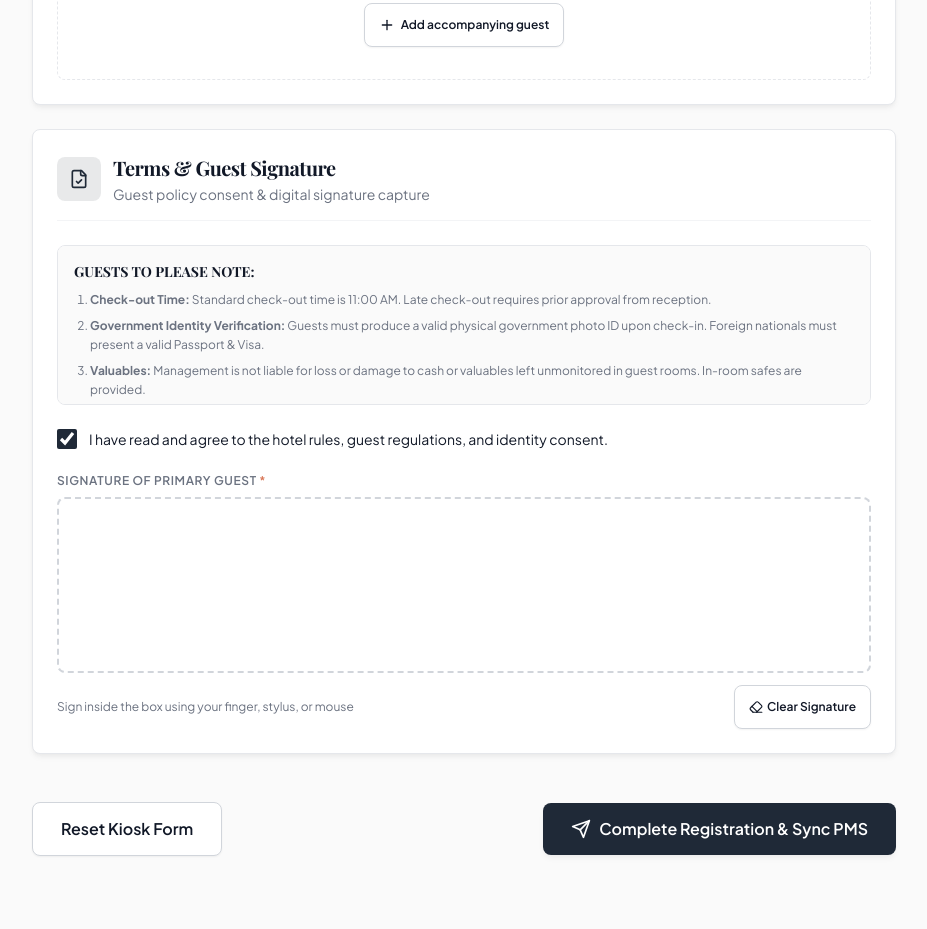
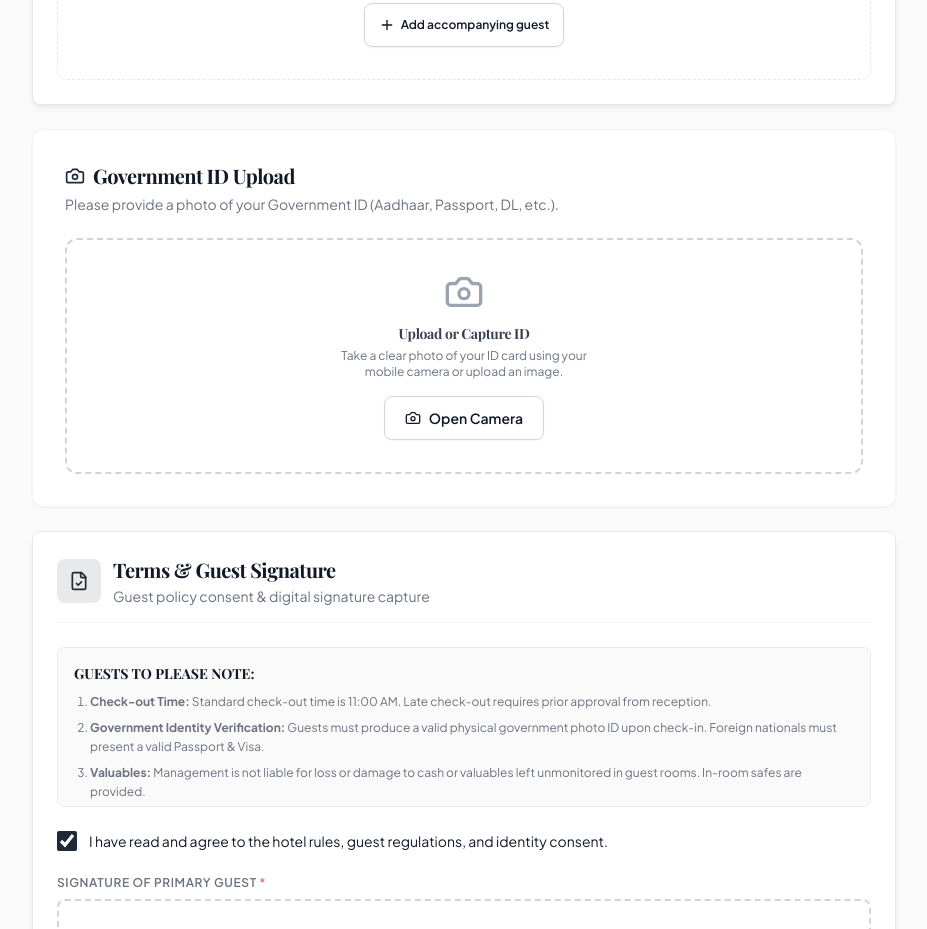
Before and after one commit to bijeshsingha/hotel-kiosk, a Next.js app: page /check-in in a window 1280 px wide. Shown: the part 1920-2849 px from the top of the page, without its empty margins (176-1103 px from the left). Built offline with nearby package versions, Linux system fonts and the light colour scheme; a web font is replaced by a local one.

Commit message:
feat: add secure ID image uploads with client compression

```diff
--- a/app/api/pms-sync/route.ts
+++ b/app/api/pms-sync/route.ts
@@ -32,6 +32,7 @@
       foreignerDetails: data.foreignerDetails,
       termsAccepted: data.termsAccepted,
       signatureDataUrl: data.signatureDataUrl,
+      idImageUrl: data.idImageUrl,
     });
 
     console.log('\n=======================================================');
--- a/components/GuestDetailModal.tsx
+++ b/components/GuestDetailModal.tsx
@@ -191,6 +191,14 @@
               </Button>
             </div>
           </div>
+
+          {/* Government ID Image (no-print) */}
+          {record.idImageUrl && (
+            <div className="no-print bg-gray-50 border border-gray-200 rounded-lg p-4 mt-6">
+              <h3 className="text-sm font-bold font-heading text-gray-900 mb-2">Government ID</h3>
+              <img src={record.idImageUrl} alt="Government ID" className="max-h-[300px] rounded border border-gray-300 bg-white object-contain" />
+            </div>
+          )}
 
           {/* Official Printable Header */}
           <div className="border-b-2 border-gray-900 pb-4 text-center">
--- a/components/GuestRegistrationForm.tsx
+++ b/components/GuestRegistrationForm.tsx
@@ -8,6 +8,7 @@
 import CoGuestsSection from './CoGuestsSection';
 import ForeignerSection from './ForeignerSection';
 import SignatureSection from './SignatureSection';
+import IdUploadSection from './IdUploadSection';
 import { Card } from '@/components/ui/card';
 import { Button } from '@/components/ui/button';
 import { Send, CheckCircle, RefreshCw, AlertCircle } from 'lucide-react';
@@ -75,6 +76,7 @@
       },
       termsAccepted: true,
       signatureDataUrl: '',
+      idImageUrl: '',
     },
   });
 
@@ -163,6 +165,7 @@
       },
       termsAccepted: true,
       signatureDataUrl: '',
+      idImageUrl: '',
     });
     setSubmittedRegId(null);
     setPrimaryGuestName('');
@@ -225,6 +228,13 @@
       {/* Conditional Foreigner Section */}
       <ForeignerSection register={register} errors={errors} setValue={setValue} isForeigner={isForeigner} />
 
+
+      {/* ID Upload Section */}
+      <IdUploadSection
+        onImageCaptured={(base64) => setValue('idImageUrl', base64 || '', { shouldValidate: true })}
+        error={errors.idImageUrl?.message}
+      />
+
       {/* Signature & Terms Section */}
       <SignatureSection register={register} errors={errors} setValue={setValue} signatureDataUrl={signatureDataUrl} />
 
--- /dev/null
+++ b/components/IdUploadSection.tsx
@@ -0,0 +1,97 @@
+import React, { useRef, useState } from 'react';
+import { Camera, Upload, CheckCircle2, X } from 'lucide-react';
+import { Button } from '@/components/ui/button';
+
+interface IdUploadSectionProps {
+  onImageCaptured: (base64Image: string | null) => void;
+  error?: string;
+}
+
+export default function IdUploadSection({ onImageCaptured, error }: IdUploadSectionProps) {
+  const [imagePreview, setImagePreview] = useState<string | null>(null);
+  const fileInputRef = useRef<HTMLInputElement>(null);
+
+  const processImage = (file: File) => {
+    const reader = new FileReader();
+    reader.onload = (e) => {
+      const img = new Image();
+      img.onload = () => {
+        const canvas = document.createElement('canvas');
+        const MAX_WIDTH = 800;
+        const scaleSize = MAX_WIDTH / img.width;
+        canvas.width = MAX_WIDTH;
+        canvas.height = img.height * scaleSize;
+
+        const ctx = canvas.getContext('2d');
+        ctx?.drawImage(img, 0, 0, canvas.width, canvas.height);
+
+        // Compress heavily for storage (0.5 quality JPEG)
+        const compressedBase64 = canvas.toDataURL('image/jpeg', 0.5);
+        setImagePreview(compressedBase64);
+        onImageCaptured(compressedBase64);
+      };
+      img.src = e.target?.result as string;
+    };
+    reader.readAsDataURL(file);
+  };
+
+  const handleFileChange = (e: React.ChangeEvent<HTMLInputElement>) => {
+    if (e.target.files && e.target.files[0]) {
+      processImage(e.target.files[0]);
+    }
+  };
+
+  const handleRemove = () => {
+    setImagePreview(null);
+    onImageCaptured(null);
+    if (fileInputRef.current) {
+      fileInputRef.current.value = '';
+    }
+  };
+
+  return (
+    <div className="bg-white rounded-xl shadow-sm border border-gray-100 p-6 md:p-8 animate-fadeIn">
+      <div className="mb-6">
+        <h2 className="text-xl font-heading font-bold text-gray-900 flex items-center">
+          <Camera className="w-5 h-5 mr-2 text-primary" /> Government ID Upload
+        </h2>
+        <p className="text-sm text-gray-500 mt-1">Please provide a photo of your Government ID (Aadhaar, Passport, DL, etc.).</p>
+      </div>
+
+      {!imagePreview ? (
+        <div className="border-2 border-dashed border-gray-300 rounded-xl p-8 text-center flex flex-col items-center justify-center hover:bg-gray-50 transition-colors">
+          <input
+            type="file"
+            accept="image/*"
+            capture="environment"
+            className="hidden"
+            ref={fileInputRef}
+            onChange={handleFileChange}
+          />
+          <Camera className="w-10 h-10 text-gray-400 mb-3" />
+          <h3 className="text-sm font-bold text-gray-700 mb-1">Upload or Capture ID</h3>
+          <p className="text-xs text-gray-500 mb-4 max-w-[250px]">Take a clear photo of your ID card using your mobile camera or upload an image.</p>
+          <div className="flex gap-3">
+            <Button type="button" variant="outline" onClick={() => fileInputRef.current?.click()}>
+              <Camera className="w-4 h-4 mr-2" /> Open Camera
+            </Button>
+          </div>
+        </div>
+      ) : (
+        <div className="relative border border-emerald-200 rounded-xl bg-emerald-50 p-4">
+          <div className="flex justify-between items-start mb-3">
+            <div className="flex items-center text-emerald-800 font-bold text-sm">
+              <CheckCircle2 className="w-4 h-4 mr-1.5 text-emerald-600" /> ID Successfully Captured
+            </div>
+            <button type="button" onClick={handleRemove} className="text-gray-400 hover:text-red-500 transition-colors">
+              <X className="w-5 h-5" />
+            </button>
+          </div>
+          <img src={imagePreview} alt="ID Preview" className="w-full max-h-[200px] object-contain rounded-lg bg-white border border-gray-200" />
+        </div>
+      )}
+
+      {error && <p className="text-sm text-red-500 mt-2">{error}</p>}
+    </div>
+  );
+}
--- a/lib/db.ts
+++ b/lib/db.ts
@@ -15,6 +15,8 @@
   foreignerDetails: any;
   termsAccepted: boolean;
   signatureDataUrl: string;
+  idImageUrl?: string;
+  idImageUrl?: string;
   checkoutTime?: string;
   extraItems?: string;
 }
@@ -114,6 +116,7 @@
   foreignerDetails: any;
   termsAccepted: boolean;
   signatureDataUrl: string;
+  idImageUrl?: string;
 }): Promise<StoredGuestRecord> {
   const records = await getAllRegistrations();
   const timestamp = new Date().toISOString();
@@ -130,6 +133,7 @@
     foreignerDetails: payload.foreignerDetails || null,
     termsAccepted: payload.termsAccepted,
     signatureDataUrl: payload.signatureDataUrl,
+    idImageUrl: payload.idImageUrl,
   };
 
   records.unshift(newRecord);
--- a/package.json
+++ b/package.json
@@ -10,6 +10,7 @@
   },
   "dependencies": {
     "@hookform/resolvers": "^3.9.0",
+    "@vercel/blob": "^2.8.0",
     "canvas-confetti": "^1.9.3",
     "lucide-react": "^0.395.0",
     "next": "^14.2.5",
```
Also changed, not shown: 1 other file (tests, documents, lock files or other folders).
